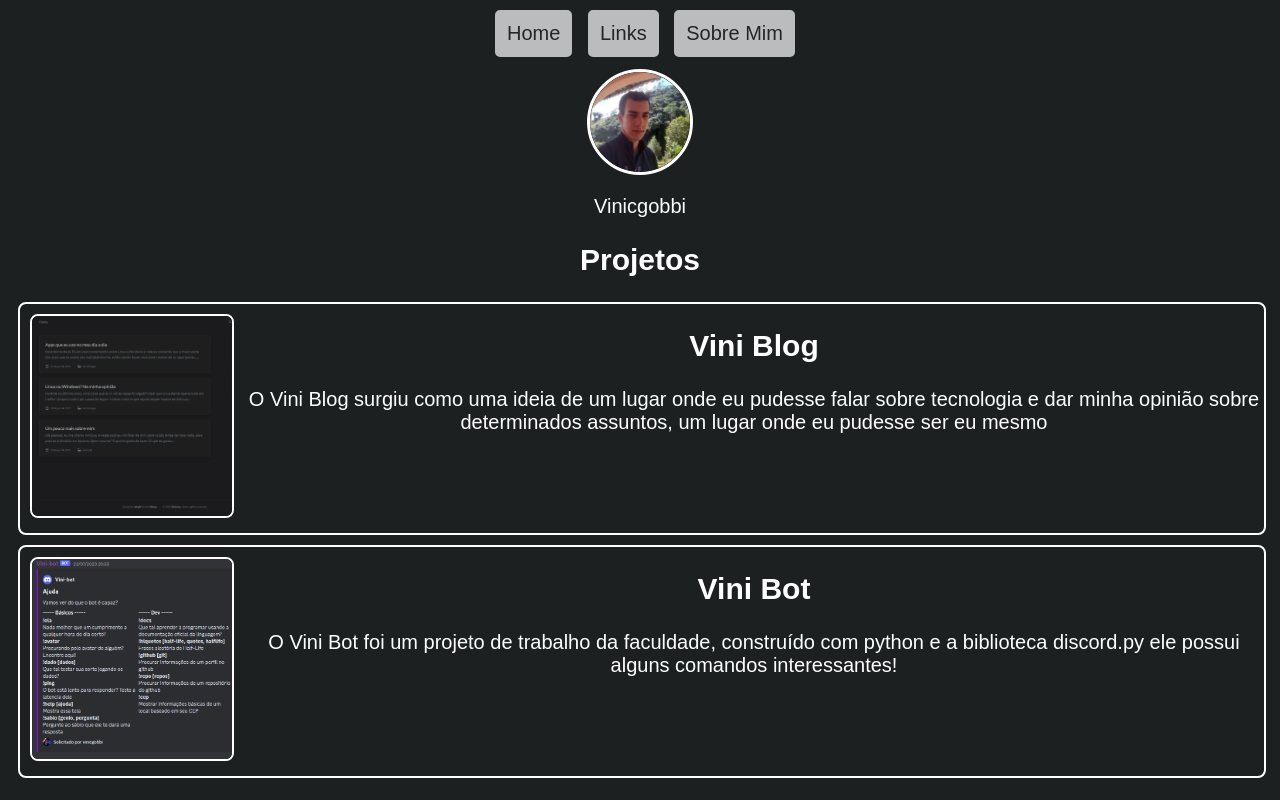
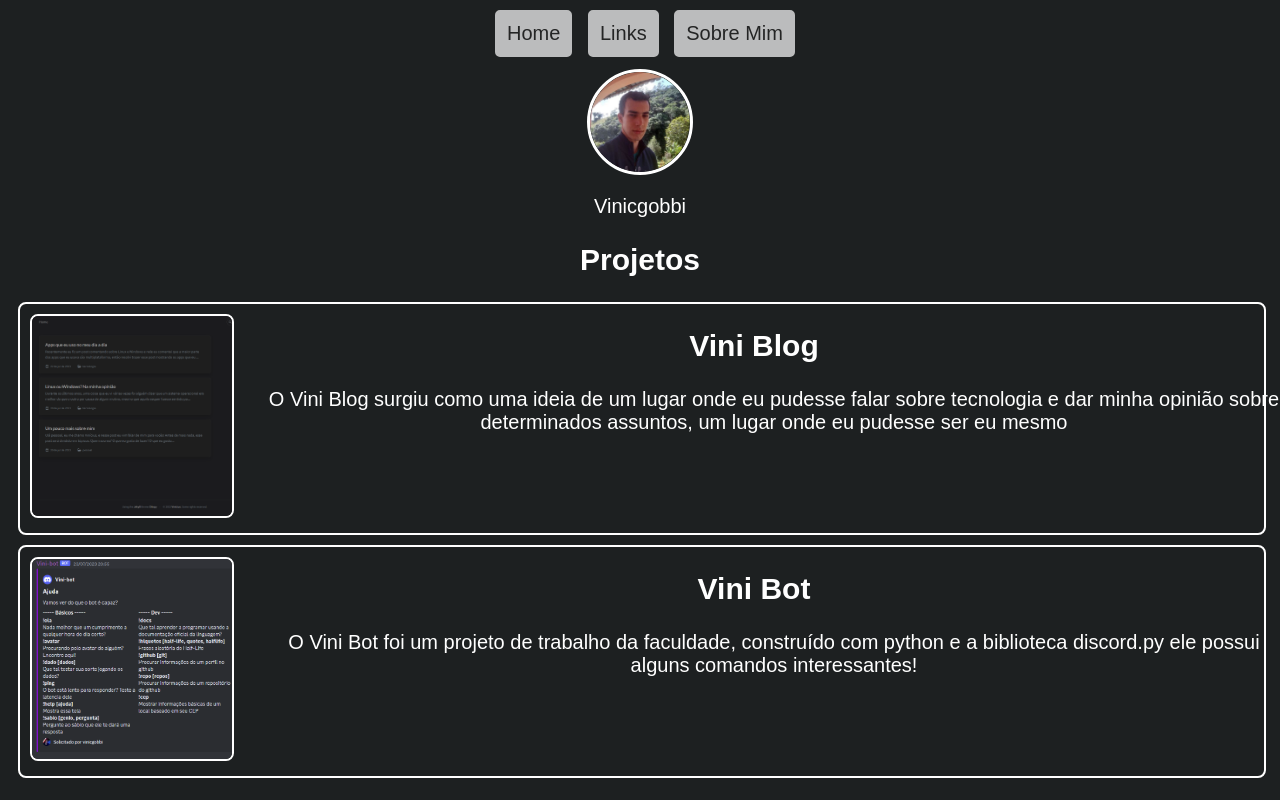
Before and after one commit to vinicgobbi/vinicgobbi.github.io, a plain HTML site: page index.html in a window 1280 px wide. Drawn offline with Linux system fonts and the light colour scheme.

```diff
--- a/css/style.css
+++ b/css/style.css
@@ -115,7 +115,9 @@
 .projetos-description{
     width: 100%;
     color: #fff;
-    margin-bottom: 10px;
+    margin-left: 20px;
+    margin-right: 20px;
+    margin-bottom: 20px;
 }
 
 .projetos-img{
```
